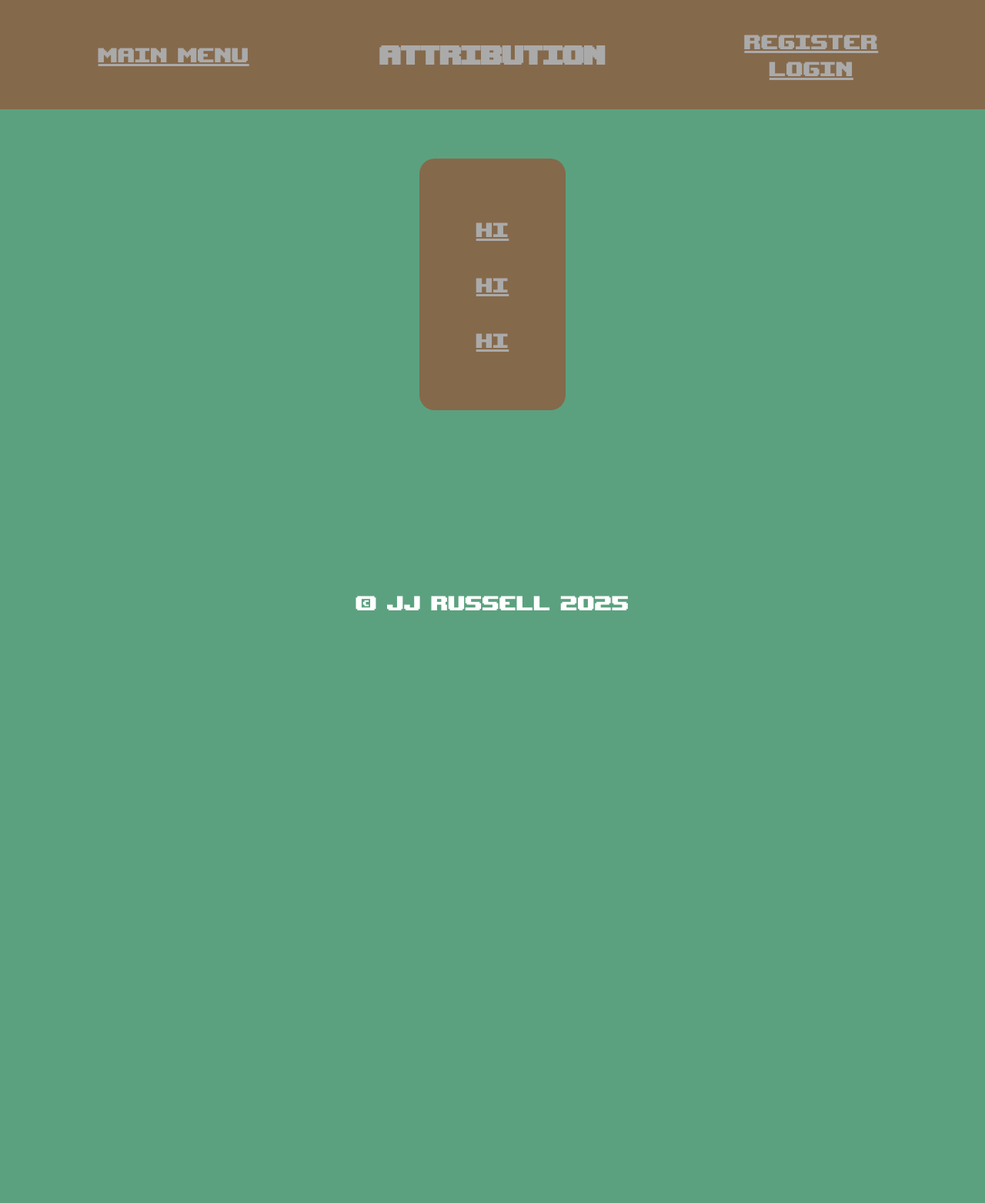
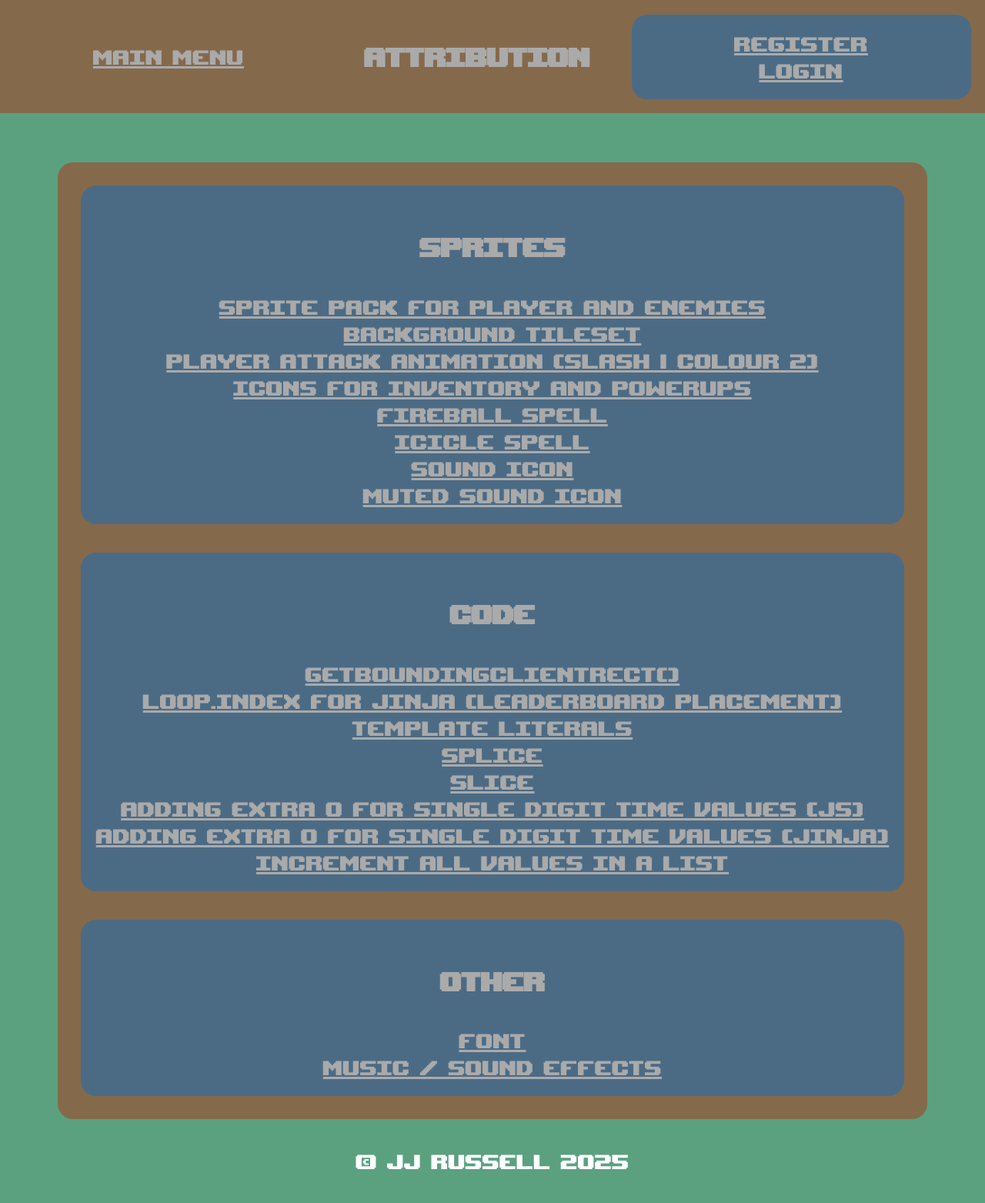
Before and after one commit to jj-russell/DungeonCrawler, a Flask app: page /attribution in a window 1280 px wide. Shown: the whole page at 77% size. Before the commit the page ends 793 px from the top, so only its background shows below. Run offline with Flask 3, Linux system fonts and the light colour scheme.

Commit message:
background audio

```diff
--- a/ideas.txt
+++ b/ideas.txt
@@ -1,10 +1,4 @@
 lava tiles
 spike tiles
-different element mages
-teleporting enemy (use handleFood function as base)
-be able to attack projectiles
-once player goes past certain area the enemies get up
 character faces where mouse is on shoot
 dust cloud animation when sprinting
-extra let e of enemies in enemy projectiles function
-show cheat on leaderboard
--- a/static/attribution.css
+++ b/static/attribution.css
@@ -0,0 +1,16 @@
+main {
+    padding: 30px;
+}
+
+section {
+    background-color: var(--bg-four);
+    padding: 20px;
+    border-radius: 20px;
+    width: 100%;
+    text-align: center;
+}
+
+footer {
+    margin: 1em;
+    position: static;
+}
--- a/templates/attribution.html
+++ b/templates/attribution.html
@@ -4,7 +4,31 @@
         <link rel="stylesheet" href="{{ url_for('static', filename='attribution.css') }}" />
     {% endblock %}
 {% block main_content %}
-    <p><a href="">hi</a></p>
-    <p><a href="">hi</a></p>
-    <p><a href="">hi</a></p>
+    <section>
+        <h1>Sprites</h1>
+        <p><a href="https://opengameart.org/content/lpc-medieval-fantasy-character-sprites">Sprite pack for player and enemies</a></p>
+        <p><a href="https://cainos.itch.io/pixel-art-top-down-basic">Background Tileset</a></p>
+        <p><a href="https://frostwindz.itch.io/pixel-art-slashes">Player Attack Animation (Slash 1 Colour 2)</a></p>
+        <p><a href="https://cainos.itch.io/pixel-art-icon-pack-rpg">Icons for Inventory and Powerups</a></p>
+        <p><a href="https://opengameart.org/content/fireball-spell">Fireball Spell</a></p>
+        <p><a href="https://opengameart.org/content/icicle-spell">Icicle Spell</a></p>
+        <p><a href="https://iconduck.com/icons/22571/volume-up">Sound Icon</a></p>
+        <p><a href="https://iconduck.com/icons/22569/volume-mute">Muted Sound Icon</a></p>
+    </section>
+    <section>
+        <h1>Code</h1>
+        <p><a href="https://developer.mozilla.org/en-US/docs/Web/API/Element/getBoundingClientRect">getBoundingClientRect()</a></p>
+        <p><a href="https://stackoverflow.com/a/12147197">loop.index for Jinja (Leaderboard Placement)</a></p>
+        <p><a href="https://developer.mozilla.org/en-US/docs/Web/JavaScript/Reference/Template_literals">Template Literals</a></p>
+        <p><a href="https://developer.mozilla.org/en-US/docs/Web/JavaScript/Reference/Global_Objects/Array/splice">Splice</a></p>
+        <p><a href="https://developer.mozilla.org/en-US/docs/Web/JavaScript/Reference/Global_Objects/Array/slice">Slice</a></p>
+        <p><a href="https://stackoverflow.com/a/12278510">Adding Extra 0 for Single Digit Time Values (JS)</a></p>
+        <p><a href="https://stackoverflow.com/a/58233733">Adding Extra 0 for Single Digit Time Values (Jinja)</a></p>
+        <p><a href="https://stackoverflow.com/a/68564312">Increment All Values in a List</a></p>
+    </section>
+    <section>
+        <h1>Other</h1>
+        <p><a href="https://www.dafont.com/upheaval.font">Font</a></p>
+        <p><a href="https://leohpaz.itch.io/minifantasy-dungeon-sfx-pack">Music / Sound Effects</a></p>
+    </section>
 {% endblock %}
--- a/templates/base.html
+++ b/templates/base.html
@@ -13,7 +13,7 @@
                 <p><a href="{{url_for('index')}}">Main Menu</a></p>
             </nav>
             <h1>{{title}}</h1>
-            <div id="user_options">
+            <section id="user_options">
                 {% if g.user %}
                     <p>Logged in as: <i>{{ g.user }}</i></p>
                     <p><a href="{{url_for('logout')}}">Logout</a></p>
@@ -21,7 +21,7 @@
                     <p><a href="{{url_for('register')}}">Register</a></p>
                     <p><a href="{{url_for('login')}}">Login</a></p>
                 {% endif %}
-            </div>
+            </section>
         </header>
         <main>
             {% block main_content %}
--- a/templates/leaderboard.html
+++ b/templates/leaderboard.html
@@ -19,7 +19,7 @@
                         {% for user in leaderboard %}
                                 <tr class="{% if user['user'] == g.user %}user_rank{% else %}other_user{% endif %}">
                                     <td>
-                                        {% if user["score"] != 0 and user["time"] != 0 %}
+                                        {% if user["score"] != 0 or user["time"] != 0 %}
                                             #{{ loop.index }}
                                         {% else %}
                                             -
```
Also changed, not shown: static/game.css (+7 -0 lines), static/index.js (+7 -6 lines), static/levels.js (+5 -3 lines), templates/game.html (+19 -2 lines), app.db, static/images/icons/volume-mute.svg (added), static/images/icons/volume-up.svg (added), static/images/stats/POWERUPS.png, 2 other files.
